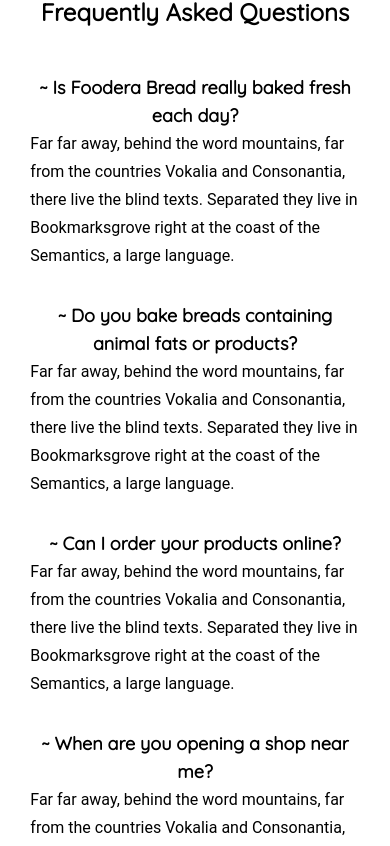
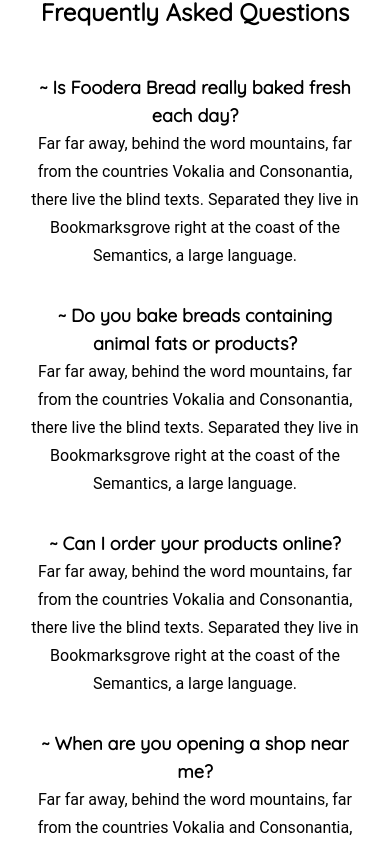
Before and after one commit to ameen-ansari/FoodDX, a React (Create React App) app: page / in a window 390 px wide. Shown: the part 4818-5664 px from the top of the page. Built offline with nearby package versions, Linux system fonts and the light colour scheme; a web font is replaced by a local one.

Commit message:
Finally Completed

```diff
--- a/src/Components/bodypart2.css
+++ b/src/Components/bodypart2.css
@@ -51,6 +51,13 @@
     font-family: 'Quicksand';
     font-size: 18px;
     font-weight: 700;
+    line-height: 28px;
+    text-align: center;
+  }
+  .body2b div p:nth-child(2) {
+    font-family: 'roboto';
+    font-size: 16px;
+    font-weight: 400;
     line-height: 28px;
     text-align: center;
   }
@@ -124,7 +131,7 @@
   outline:none;
   border: none;
   height: 40px;
-  width: 150px;
+  width: 180px;
   padding: auto 3rem;
   box-shadow: 0 0 2px 2px grey;
 }
```
